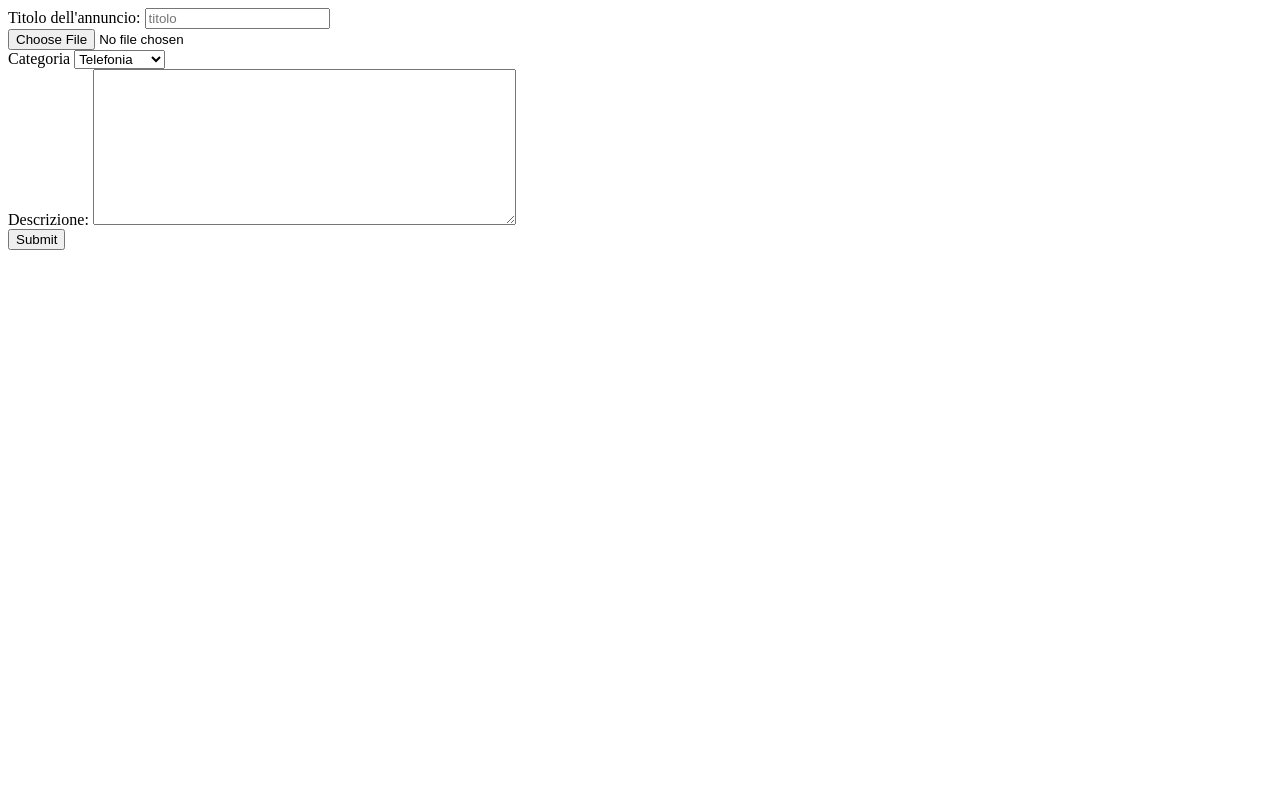
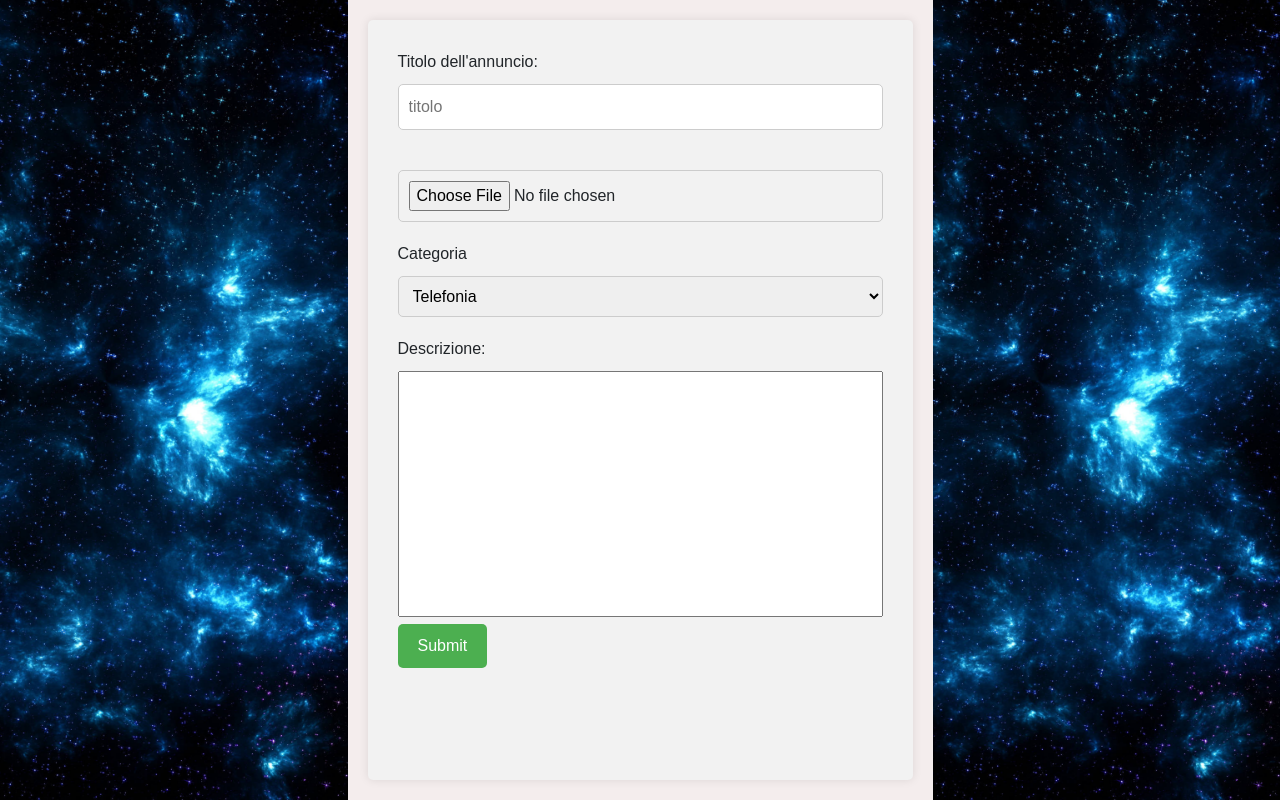
Before and after one commit to Pancarre/Mercato_Meucci, a PHP site: page /frontEnd/inserisciFile.php in a window 1280 px wide. Run offline with PHP 8.4, Linux system fonts and the light colour scheme; the visitor is signed in with stand-in values (Sample User, id 1).

Commit message:
modifica4

```diff
--- a/frontEnd/inserisciFile.php
+++ b/frontEnd/inserisciFile.php
@@ -11,9 +11,15 @@ include '../backEnd/connessione.php';
 <head>
     <meta charset="UTF-8">
     <meta name="viewport" content="width=device-width, initial-scale=1.0">
+    <link href="https://cdn.jsdelivr.net/npm/bootstrap@5.3.3/dist/css/bootstrap.min.css" rel="stylesheet" integrity="sha384-QWTKZyjpPEjISv5WaRU9OFeRpok6YctnYmDr5pNlyT2bRjXh0JMhjY6hW+ALEwIH" crossorigin="anonymous">
+    <link rel="stylesheet" href="../style/inseriscifile.css">
     <title>Document</title>
 </head>
 <body>
+
+    <div class="grid-container">
+    <div class="grid-item" id="imag1"></div>
+    <div class="grid-item">
     <form method="post" action="../backEnd/scriptinseriscifile.php" enctype="multipart/form-data">
         <label for="titolo">Titolo dell'annuncio:</label>
         <input type="text" name="titolo" placeholder="titolo" required><br>
@@ -46,5 +52,11 @@ include '../backEnd/connessione.php';
 
 
     </form>
+
+
+    </div>
+    <div class="grid-item" id="imag3"></div>
+  </div>
+    <script src="https://cdn.jsdelivr.net/npm/bootstrap@5.3.3/dist/js/bootstrap.bundle.min.js" integrity="sha384-YvpcrYf0tY3lHB60NNkmXc5s9fDVZLESaAA55NDzOxhy9GkcIdslK1eN7N6jIeHz" crossorigin="anonymous"></script>
 </body>
 </html>
--- /dev/null
+++ b/style/inseriscifile.css
@@ -0,0 +1,72 @@
+#imag1{
+    background-image: url('../img/blue-space-4k-phone-rlz84z3ar9x13g5n.jpg');
+     background-size: cover;
+     background-position: center;
+     height: 100%;
+     margin: 0;
+     padding: 0;
+   }
+
+    #imag3{
+     background-image: url('../img/blue-space-4k-phone-rlz84z3ar9x13g5n.jpg');
+      background-size: cover;
+      background-position: center;
+      height: 100%;
+      margin: 0;
+      padding: 0;
+    }
+body {
+    display: flex;
+    justify-content: center;
+    align-items: center;
+    height: 100vh;
+    font-family: Arial, sans-serif;
+}
+form {
+
+    background-color: #f2f2f2;
+    padding: 30px;
+    border-radius: 5px;
+    box-shadow: 0px 0px 10px rgba(0,0,0,0.1);
+    height: 100%;
+}
+label {
+    display: block;
+    margin-bottom: 10px;
+}
+input[type="text"], input[type="file"], select {
+    width: 100%;
+    padding: 10px;
+    margin-bottom: 20px;
+    border-radius: 5px;
+    border: 1px solid #ccc;
+    box-sizing: border-box;
+}
+textarea {
+resize: none;
+}
+input[type="submit"] {
+    background-color: #4CAF50;
+    color: white;
+    padding: 10px 20px;
+    border: none;
+    border-radius: 5px;
+    cursor: pointer;
+}
+input[type="submit"]:hover {
+background-color: #45a049;
+}
+    #imagePreview {
+    margin-bottom: 20px;
+}
+
+.grid-container {
+    display: grid;
+    grid-template-columns: repeat(3, 1fr);
+    height: 100vh;
+
+}
+    .grid-item {
+    background-color: #f4eded;
+    padding: 20px;
+  }
```
Also changed, not shown: img/blue-space-4k-phone-rlz84z3ar9x13g5n.jpg (added).
